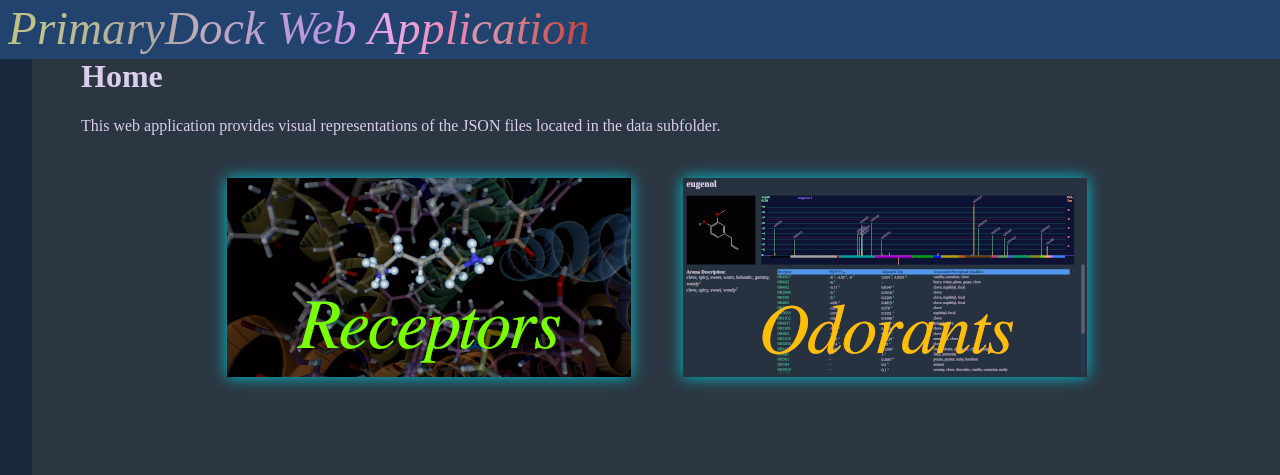
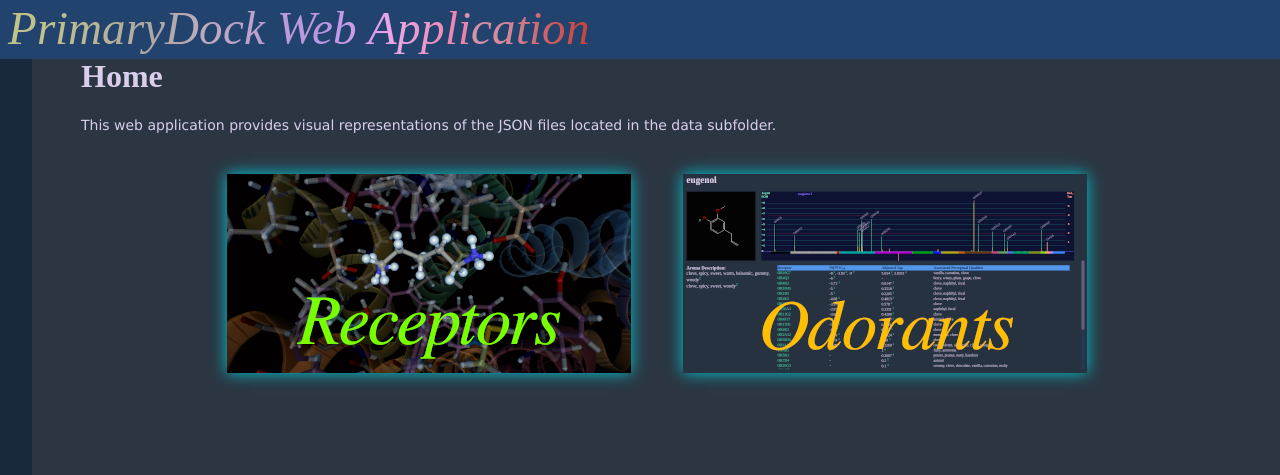
Before and after one commit to primaryodors/primarydock, a PHP site: page / in a window 1280 px wide. Shown: the top 475 px of the page. Run offline with PHP 8.4, Linux system fonts and the light colour scheme.

Commit message:
Styling.

```diff
--- a/www/assets/style.css
+++ b/www/assets/style.css
@@ -43,6 +43,12 @@ a[href], a:visited
 a[href]:hover
 {
     text-decoration: underline;
+}
+
+p
+{
+    font-family: Verdana, Arial, Sans-Serif;
+    font-size: 14px;
 }
 
 #logo
--- a/www/header.php
+++ b/www/header.php
@@ -9,7 +9,7 @@ if ($extra_js  && !is_array($extra_js )) $extra_js  = [$extra_js ];
     <head>
         <title><?php echo @$page_title ?: "PrimaryDock Web App"; ?></title>
         <script src="https://ajax.googleapis.com/ajax/libs/jquery/3.6.0/jquery.min.js"></script>
-        <link rel="stylesheet" href="assets/style.css">
+        <link rel="stylesheet" href="assets/style.css?<?php echo time();?>">
 
         <?php
         if ($extra_js)
```
